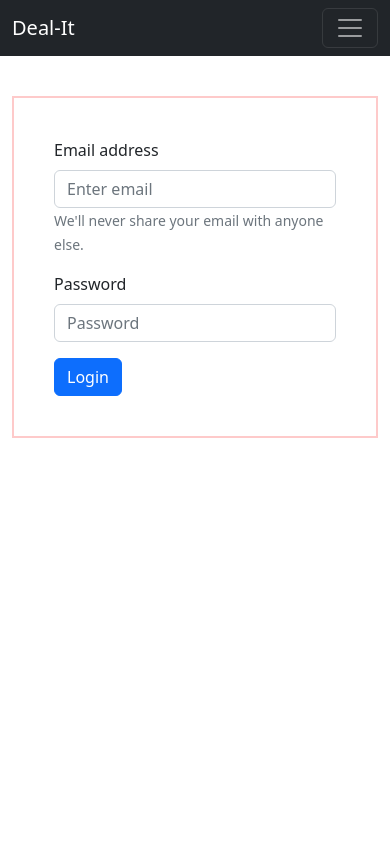
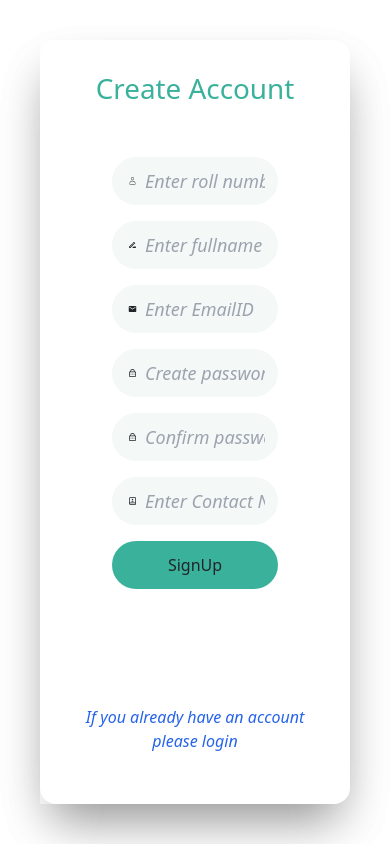
Before and after one commit to Shubhrant05/Deal-It, a React (Create React App) app in the folder deal_it_frontend/: page / in a window 390 px wide. Built offline with nearby package versions, Linux system fonts and the light colour scheme.

Commit message:
completed login signup frontend

```diff
--- a/deal_it_frontend/package.json
+++ b/deal_it_frontend/package.json
@@ -6,6 +6,7 @@
     "@testing-library/jest-dom": "^5.16.5",
     "@testing-library/react": "^13.4.0",
     "@testing-library/user-event": "^13.5.0",
+    "axios": "^1.2.3",
     "bootstrap": "^5.2.3",
     "react": "^18.2.0",
     "react-bootstrap": "^2.7.0",
--- a/deal_it_frontend/src/components/authentication/index.js
+++ b/deal_it_frontend/src/components/authentication/index.js
@@ -1,15 +1,38 @@
 import { useState } from "react";
-import Container from "react-bootstrap/Container";
-import Nav from "react-bootstrap/Nav";
-import Navbar from "react-bootstrap/Navbar";
 import Login from "./login";
 import Signup from "./signup";
 
-function Authentication_Page() {
-  const [isLoginOpen, setIsLoginOpen] = useState(true);
+function LgScreen() {
+
+  const [isLoginOpen, setIsLoginOpen] = useState(false);
+  return (
+    <div className="hidden lg:flex w-full rounded-2xl shadow-2xl">
+          <div
+            className="w-1/2 p-4 text-white italic rounded-l-2xl shadow-2xl"
+            style={{ backgroundColor: "rgb(58,177,155)" }}
+          >
+            <iframe src="https://embed.lottiefiles.com/animation/38435" className="w-full h-full"></iframe>
+          </div>
+
+          <div className="w-1/2 p-12 shadow-2xl rounded-r-2xl">
+            <div className=" flex flex-col gap-1  h-full ">
+              <div className=" text-center h-1/10">
+                <h1 className="" style={{ color: "rgb(58,177,155)" }}>
+                  {!isLoginOpen?"Create Account":"Login"}
+                </h1>
+              </div>
+              {!isLoginOpen?<Signup/>:<Login/>}
+              <div className="flex justify-end text-blue-600"><button className="italic" onClick={()=>setIsLoginOpen(prev=>!prev)}>{isLoginOpen?"If you don't have an account click here":"If you already have an account please login"}</button></div>
+            </div>
+          </div>
+        </div>
+  )
+}
+function SmScreen() {
+  const [isLoginOpen, setIsLoginOpen] = useState(false);
   const myStyle = {
     backgroundImage:
-      "url('https://cache.careers360.mobi/media/colleges/reviews/2020/10/3/142538/iiit.jpg')",
+      "url('https://www.sme-news.co.uk/wp-content/uploads/2021/11/Login.jpg')",
     height: "100vh",
     // marginTop:'-50px',
     // fontSize:'50px',
@@ -17,27 +40,39 @@ function Authentication_Page() {
     backgroundRepeat: "no-repeat",
   };
   return (
+    <div className="flex w-full rounded-2xl shadow-2xl lg:hidden">
+          {/* <div
+            className="w-full p-4 text-white italic rounded-l-2xl shadow-2xl"
+            style={{ backgroundColor: "rgb(58,177,155)" }}
+          >
+            <iframe src="https://embed.lottiefiles.com/animation/38435" className="w-full h-full"></iframe>
+          </div> */}
+
+          <div className="w-full p-8 shadow-2xl rounded-r-2xl">
+            <div className=" flex flex-col gap-1  h-full ">
+              <div className=" text-center h-1/10">
+                <h1 className="" style={{ color: "rgb(58,177,155)" }}>
+                  {!isLoginOpen?"Create Account":"Login"}
+                </h1>
+              </div>
+              {!isLoginOpen?<Signup/>:<Login/>}
+              <div className="flex justify-end text-blue-600"><button className="italic" onClick={()=>setIsLoginOpen(prev=>!prev)}>{isLoginOpen?"If you don't have an account click here":"If you already have an account please login"}</button></div>
+            </div>
+          </div>
+        </div>
+  )
+}
+
+function Authentication_Page() {
+  return (
     <>
-      <Navbar collapseOnSelect expand="lg" bg="dark" variant="dark">
-      <Container fluid>
-        <Navbar.Brand href="#home">Deal-It</Navbar.Brand>
-        <Navbar.Toggle aria-controls="responsive-navbar-nav" />
-        <Navbar.Collapse id="responsive-navbar-nav" className='justify-content-end'>
-          <Nav className="md:flex gap-3">
-            <button className=" bg-red-500 p-1 rounded-md" onClick={()=>setIsLoginOpen(true)}>Login</button>
-            <button className="bg-red-500 p-1 rounded-md" onClick={()=>setIsLoginOpen(false)}>Signup</button>
-          </Nav>
-        </Navbar.Collapse>
-      </Container>
-    </Navbar>
-    {/* <div className='flex gap-2 mt-2 justify-center w-3/4'>
-
-    </div> */}
-    <div className="flex justify-center  mt-10 container">
-    <div className='w-full lg:w-1/2 border-2 border-red-200 p-10'>
-    {isLoginOpen?<Login/>:<Signup/>}
-</div>
-    </div>
+      <div
+        className="w-full flex justify-center p-10 "
+        style={{ height: "100vh" }}
+      >
+        <LgScreen/>
+        <SmScreen/>
+      </div>
     </>
   );
 }
--- a/deal_it_frontend/src/components/authentication/login/index.js
+++ b/deal_it_frontend/src/components/authentication/login/index.js
@@ -1,46 +1,77 @@
-import { useState } from 'react';
-import Button from 'react-bootstrap/Button';
-import Form from 'react-bootstrap/Form';
+import { useState } from "react";
+import Button from "react-bootstrap/Button";
+import Form from "react-bootstrap/Form";
+import { CiUser } from "react-icons/ci";
+import { MdOutlineDriveFileRenameOutline, MdMail } from "react-icons/md";
+import { RiLockPasswordLine, RiContactsBook2Line } from "react-icons/ri";
+import axios from "axios"
+
+const ENDPOINT="http://localhost:4000"
 
 function Login() {
-    const [credentials,setCredentials]=useState({
-        "email":"",
-        "password":""
-    })
+  const [credentials, setCredentials] = useState({
+    "email": "",
+    "password": "",
+  });
 
-    const updateCredentials=(e)=>{
-        setCredentials({
-            ...credentials,
-            [e.target.name]:e.target.value
-        })
-    }
-    const submitHandler=async(e)=>{
-        e.preventDefault();
-        console.log(credentials);
-        setCredentials({
-            "email":"",
-        "password":""
-        })
-        // window.location.reload();
-    }
+  const updateCredentials = (e) => {
+    setCredentials({
+      ...credentials,
+      [e.target.name]: e.target.value,
+    });
+  };
+  const submitHandler = async (e) => {
+    e.preventDefault();
+    await axios.post(`${ENDPOINT}/login`,JSON.stringify(credentials)).then((res)=>console.log(res)).catch((err)=>console.log(err))
+
+    // window.location.reload();
+  };
   return (
-    <Form>
-      <Form.Group className="mb-3" controlId="formBasicEmail">
-        <Form.Label>Email address</Form.Label>
-        <Form.Control name='email' type="email" placeholder="Enter email" onChange={updateCredentials}/>
-        <Form.Text className="text-muted">
-          We'll never share your email with anyone else.
-        </Form.Text>
-      </Form.Group>
+    <form className=" h-5/6 flex flex-col gap-3 p-10">
+      <div
+        className="w-full h-12  p-2 flex rounded-3xl"
+        style={{ backgroundColor: "rgb(244,248,247)" }}
+      >
+        <div className=" w-1/6 p-2">
+          <MdMail className="h-full w-full" />
+        </div>
+        <div className="w-4/5 ">
+          <input
+            type="text"
+            name="email"
+            placeholder="Enter EmailID"
+            className="w-full h-full text-lg italic"
+            style={{ background: "none" }}
+            onChange={updateCredentials}
+          />
+        </div>
+      </div>
+      <div
+        className="w-full h-12  p-2 flex rounded-3xl"
+        style={{ backgroundColor: "rgb(244,248,247)" }}
+      >
+        <div className=" w-1/6 p-2">
+          <RiLockPasswordLine className="h-full w-full" />
+        </div>
+        <div className="w-4/5 ">
+          <input
+            type="password"
+            name="password"
+            placeholder="Enter password"
+            className="w-full h-full text-lg italic"
+            style={{ background: "none" }}
+            onChange={updateCredentials}
+          />
+        </div>
+      </div>
 
-      <Form.Group className="mb-3" controlId="formBasicPassword">
-        <Form.Label>Password</Form.Label>
-        <Form.Control name='password' type="password" placeholder="Password" onChange={updateCredentials}/>
-      </Form.Group>
-      <Button variant="primary" type="submit" onClick={submitHandler}>
-        Login
-      </Button>
-    </Form>
+      <div
+        className="w-full h-12  p-2 flex rounded-3xl justify-center"
+        style={{ backgroundColor: "rgb(58,177,155)" }}
+      >
+        <button className="text-center" onClick={submitHandler}>Login</button>
+      </div>
+    </form>
   );
 }
 
--- a/deal_it_frontend/src/components/authentication/signup/index.js
+++ b/deal_it_frontend/src/components/authentication/signup/index.js
@@ -2,14 +2,18 @@ import { useState } from "react";
 import Button from "react-bootstrap/Button";
 import Form from "react-bootstrap/Form";
 import {AiOutlineEye,AiOutlineEyeInvisible} from "react-icons/ai"
+import {CiUser} from "react-icons/ci"
+import {MdOutlineDriveFileRenameOutline,MdMail} from "react-icons/md"
+import {RiLockPasswordLine,RiContactsBook2Line} from "react-icons/ri"
 
 function Signup() {
-    const [showPassword,setShowPassword]=useState(false)
-    const [showConfirmPassword,setShowConfirmPassword]=useState(false)
   const [userData, setUserData] = useState({
-    "rollNumber": "",
+    "rollnumber": "",
+    "name":"",
     "email": "",
-    "password": "",
+    "createPass": "",
+    "confirmPass": "",
+    "contact":""
   });
   const updateData = (e) => {
     setUserData({
@@ -23,60 +27,61 @@ function Signup() {
     // window.location.reload();
   };
   return (
-    <Form>
-      <Form.Group className="mb-3" controlId="formBasicRollNo">
-        <Form.Label>Roll Number</Form.Label>
-        <div className="flex gap-2 border-2 border-gray-200 rounded-md p-2">
+    <form className=" h-5/6 flex flex-col gap-3 p-10">
+                <div className="w-full h-12  p-2 flex rounded-3xl" style={{backgroundColor:"rgb(244,248,247)"}}>
+                  <div className=" w-1/6 p-2">
+                    <CiUser className="h-full w-full" />
+                  </div>
+                  <div className="w-4/5 ">
+                    <input type="text" name="rollnumber"  placeholder="Enter roll number" className="w-full h-full text-lg italic text-black" style={{background:"none"}}  onChange={updateData} />
+                  </div>
+                </div>
+                <div className="w-full h-12  p-2 flex rounded-3xl" style={{backgroundColor:"rgb(244,248,247)"}}>
+                  <div className=" w-1/6 p-2 ">
+                    <MdOutlineDriveFileRenameOutline className="h-full w-full" />
+                  </div>
+                  <div className="w-4/5 ">
+                    <input type="text" name="name" placeholder="Enter fullname" className="w-full h-full text-lg italic" style={{background:"none"}}  onChange={updateData} />
+                  </div>
+                </div>
+                <div className="w-full h-12  p-2 flex rounded-3xl" style={{backgroundColor:"rgb(244,248,247)"}}>
+                <div className=" w-1/6 p-2">
+                    <MdMail className="h-full w-full" />
+                  </div>
+                  <div className="w-4/5 ">
+                    <input type="text" name="email" placeholder="Enter EmailID" className="w-full h-full text-lg italic" style={{background:"none"}}  onChange={updateData} />
+                  </div>
+                </div>
+                <div className="w-full h-12  p-2 flex rounded-3xl" style={{backgroundColor:"rgb(244,248,247)"}}>
+                  <div className=" w-1/6 p-2">
+                    <RiLockPasswordLine className="h-full w-full" />
+                  </div>
+                  <div className="w-4/5 ">
+                    <input type="password" name="createPass" placeholder="Create password" className="w-full h-full text-lg italic" style={{background:"none"}} onChange={updateData}/>
+                  </div>
+                </div>
+                <div className="w-full h-12  p-2 flex rounded-3xl" style={{backgroundColor:"rgb(244,248,247)"}}>
+                  <div className=" w-1/6 p-2">
+                    <RiLockPasswordLine className="h-full w-full" />
+                  </div>
+                  <div className="w-4/5 ">
+                    <input type="password" name="confirmPass" placeholder="Confirm password" className="w-full h-full text-lg italic" style={{background:"none"}}   onChange={updateData}/>
+                  </div>
+                </div>
+                <div className="w-full h-12  p-2 flex rounded-3xl" style={{backgroundColor:"rgb(244,248,247)"}}>
+                  <div className=" w-1/6 p-2">
+                    <RiContactsBook2Line className="h-full w-full" />
+                  </div>
+                  <div className="w-4/5 ">
+                    <input type="text" name="contact" placeholder="Enter Contact Number" className="w-full h-full text-lg italic" style={{background:"none"}} onChange={updateData}/>
+                  </div>
+                </div>
+                <div className="w-full h-12  p-2 flex rounded-3xl justify-center" style={{backgroundColor:"rgb(58,177,155)"}}>
+                  <button className="text-center" onClick={submitHandler}>SignUp</button>
+                </div>
 
-        <Form.Control
-          name="rollNumber"
-          type="text"
-          placeholder="Roll No"
-          onChange={updateData}
-        />
-        </div>
-      </Form.Group>
-      <Form.Group className="mb-3" controlId="formBasicEmail">
-        <Form.Label>Email address</Form.Label>
-        <div className="flex gap-2 border-2 border-gray-200 rounded-md p-2">
-        <Form.Control
-          name="email"
-          type="email"
-          placeholder="Enter email"
-          onChange={updateData}
-        />
-        </div>
 
-      </Form.Group>
-
-      <Form.Group className="mb-3" controlId="formBasicPassword">
-        <Form.Label>Create Password</Form.Label>
-        <div className="flex gap-2 border-2 border-gray-200 rounded-md p-2">
-        <Form.Control
-          name="newpassword"
-          type={showPassword?"text":"password"}
-          placeholder="Create Password"
-          onChange={updateData}
-        />
-        <i onClick={()=>setShowPassword(prev=>!prev)}>{showPassword?<AiOutlineEye className="h-12" />:<AiOutlineEyeInvisible className="h-12"/>}</i>
-        </div>
-      </Form.Group>
-      <Form.Group className="mb-3" controlId="formConfirmPassword">
-        <Form.Label>Confirm Password</Form.Label>
-        <div className="flex gap-2 border-2 border-gray-200 rounded-md p-2">
-        <Form.Control
-          name="confirmpassword"
-          type={showConfirmPassword?"text":"password"}
-          placeholder="Confirm Password"
-          onChange={updateData}
-        />
-        <i onClick={()=>setShowConfirmPassword(prev=>!prev)}>{showConfirmPassword?<AiOutlineEye className="h-12" />:<AiOutlineEyeInvisible className="h-12"/>}</i>
-        </div>
-      </Form.Group>
-      <Button variant="primary" type="submit" onClick={submitHandler}>
-        Signup
-      </Button>
-    </Form>
+              </form>
   );
 }
 
```
Also changed, not shown: 2 other files (tests, documents, lock files or other folders).
